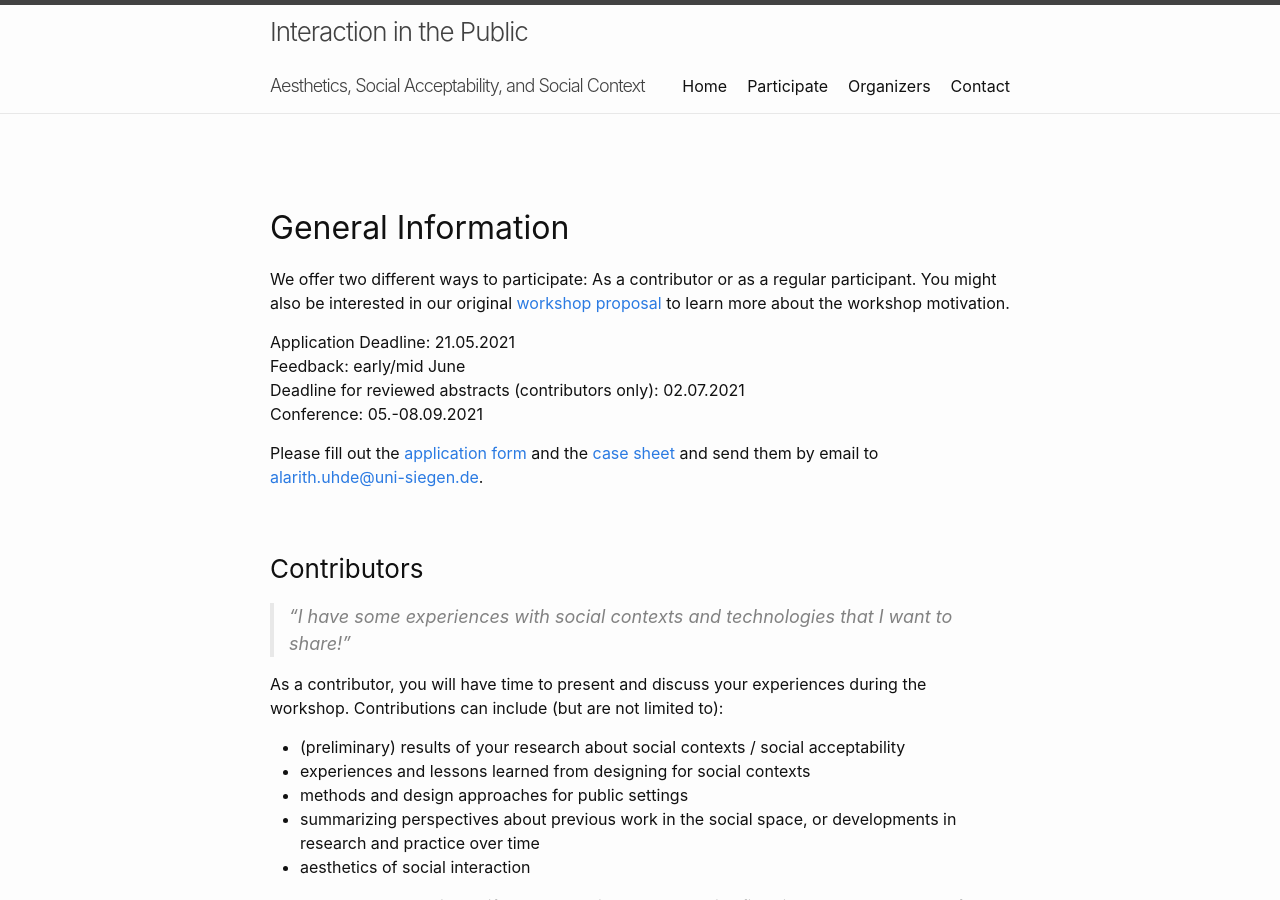
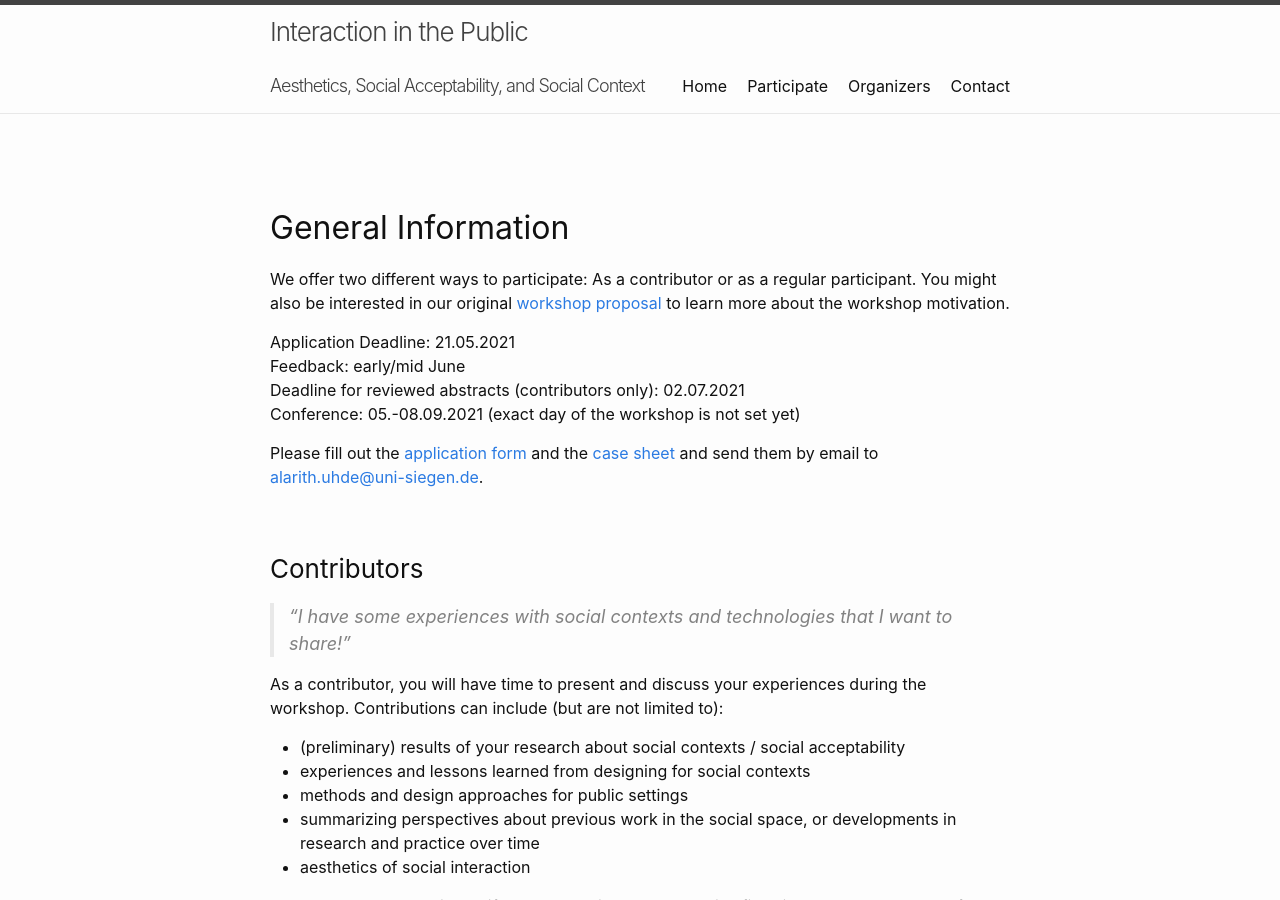
Before and after one commit to AlarithUhde/aips, a Jekyll site: the page built from participate.md, in a window 1280 px wide and 900 px high. Built offline with Jekyll 4.4.1, drawn with Linux system fonts in a browser that asks for light colours.

Commit message:
slightly changed wording

```diff
--- a/participate.md
+++ b/participate.md
@@ -20,7 +20,7 @@ motivation.
 <p>Application Deadline: 21.05.2021<br>
 Feedback: early/mid June<br>
 Deadline for reviewed abstracts (contributors only): 02.07.2021<br>
-Conference: 05.-08.09.2021</p>
+Conference: 05.-08.09.2021 (exact day of the workshop is not set yet)</p>
 
 Please fill out the [application form](/aips/assets/ApplicationForm.docx) and
 the [case sheet](/aips/assets/CaseSheet.docx) and send them by email to
```
Also changed, not shown: index.md (+1 -1 lines).
